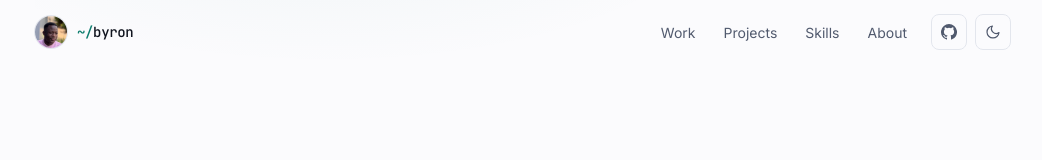
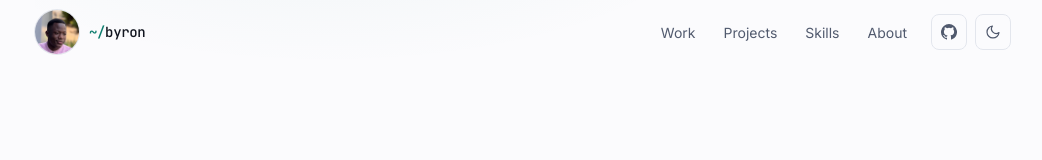
Before and after one commit to opaksbyron/opaksbyron.github.io, a React (Vite) app: page / in a window 1280 px wide. Shown: the top 160 px of the page, without its empty margins (117-1159 px from the left). Built offline with nearby package versions, Linux system fonts and the light colour scheme.

Commit message:
style(nav): enlarge avatar from 32px to 44px
More legible in the header while keeping balance against the 64px bar.

```diff
--- a/src/components/Nav.tsx
+++ b/src/components/Nav.tsx
@@ -25,10 +25,10 @@ export function Nav() {
           <img
             src="./avatar.jpg"
             alt=""
-            width={32}
-            height={32}
+            width={44}
+            height={44}
             decoding="async"
-            className="size-8 rounded-full object-cover ring-1 ring-line"
+            className="size-11 rounded-full object-cover ring-1 ring-line"
           />
           <span>
             <span className="text-accent">~/</span>
```
